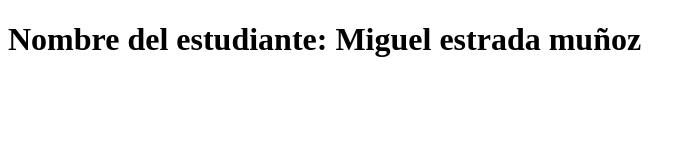
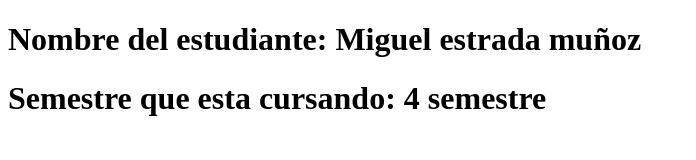
Before and after one commit to MiguelEstrada0905/Pagina_trabajo_bp, a plain HTML site: page index.html in a window 1280 px wide. Shown: the whole page, without its empty margins (0-696 px from the left). Drawn offline with Linux system fonts and the light colour scheme.

Commit message:
Informacion del semestre

```diff
--- a/index.html
+++ b/index.html
@@ -7,5 +7,6 @@
 </head>
 <body>
     <h1>Nombre del estudiante: Miguel estrada muñoz</h1>
+    <h1>Semestre que esta cursando: 4 semestre</h1>
 </body>
 </html>
```
